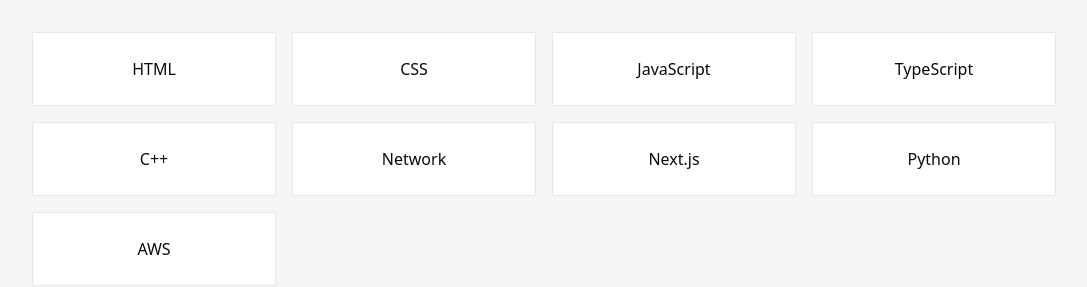
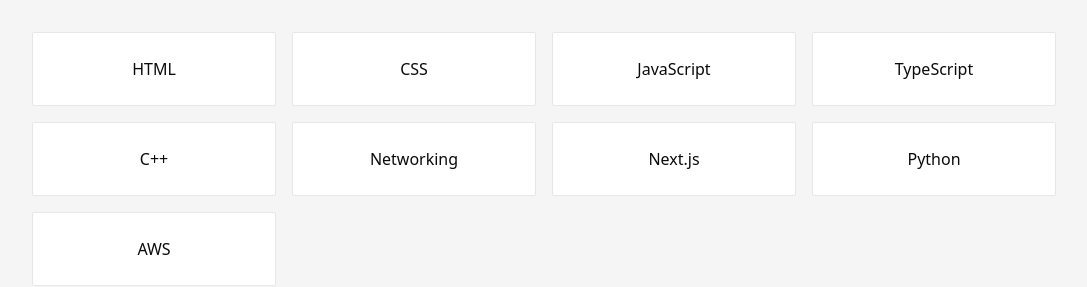
Before and after one commit to sanbay3/san_bay3_portfolio, a Next.js app: page / in a window 1280 px wide. Shown: the part 1460-1747 px from the top of the page, without its empty margins (96-1183 px from the left). Built offline with nearby package versions, Linux system fonts and the light colour scheme.

Commit message:
Fix Skills

```diff
--- a/components/Skills.tsx
+++ b/components/Skills.tsx
@@ -12,7 +12,7 @@
     'JavaScript',
     'TypeScript',
     'C++',
-    'Network',
+    'Networking',
     'Next.js',
     'Python',
     'AWS',
```
